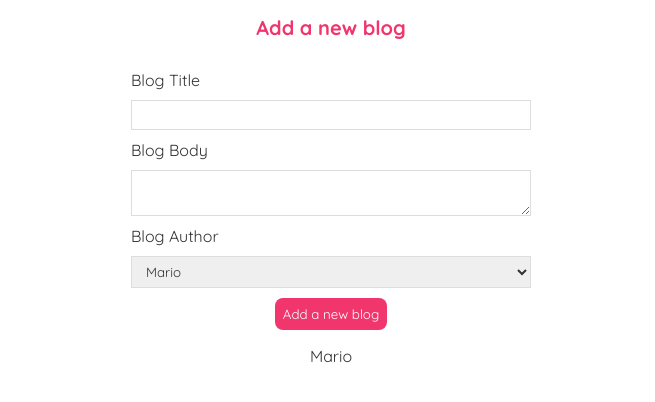
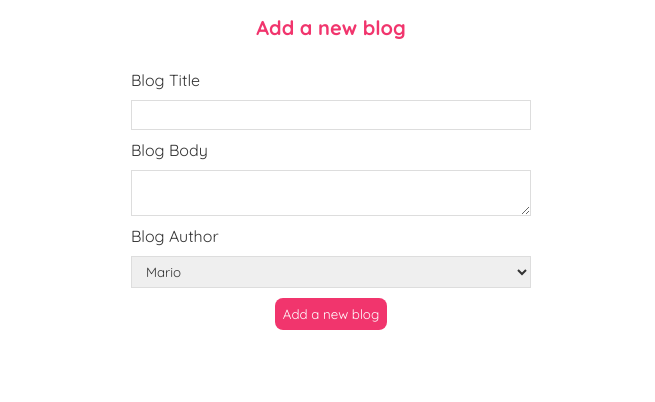
Before and after one commit to LijuJacob08/ReactLearning, a React (Create React App) app in the folder react-todo-app/: page /create in a window 1280 px wide. Shown: the part 180-582 px from the top of the page, without its empty margins (309-964 px from the left). Built offline with nearby package versions, Linux system fonts and the light colour scheme; the HTML template or start-up script is replaced by a standard one.

Commit message:
Submit Events

```diff
--- a/react-todo-app/src/Create.js
+++ b/react-todo-app/src/Create.js
@@ -5,11 +5,17 @@
     const [title,setTitle]=useState('');
     const [body,setBody]= useState('');
     const [author,setAuthor] = useState('Mario');
+    const handleSubmit=(e)=>{
+    e.preventDefault();
+    const blog={title,body,author};
+    console.log(blog);
+
+    }
 
     return(
         <div className="create">
         <h2>Add a new blog</h2>
-        <form>
+        <form  onSubmit={handleSubmit}>
             <label>Blog Title</label>
         <input type='text' value={title} required
             onChange={(e)=>{setTitle(e.target.value)}}
@@ -24,9 +30,7 @@
             <option value='Yoshi'>Yoshi</option>
         </select>
         <button>Add a new blog</button>
-        <p>{title}</p>
-        <p>{body}</p>
-        <p>{author}</p>
+
         </form>
 
 
```
